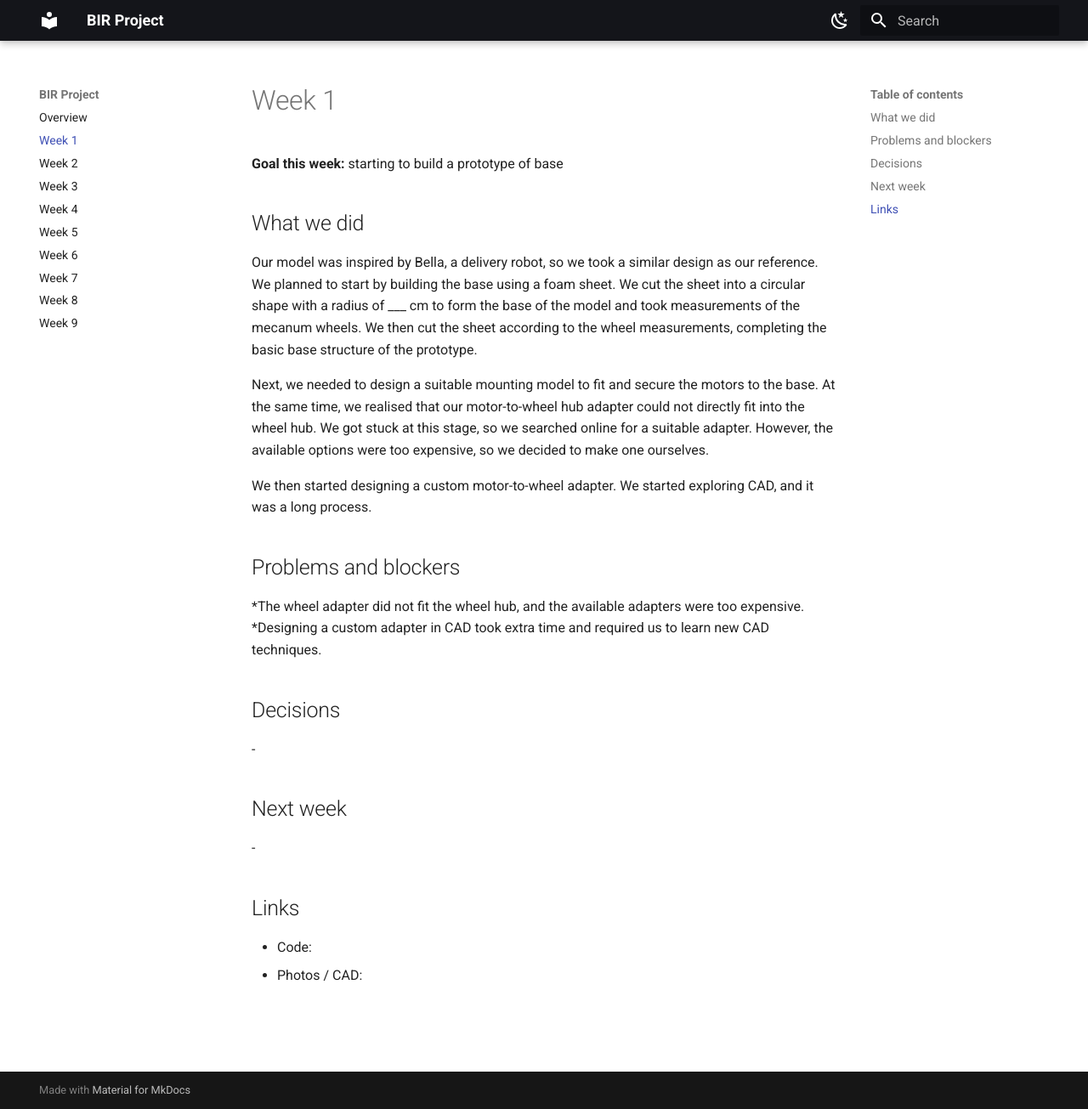
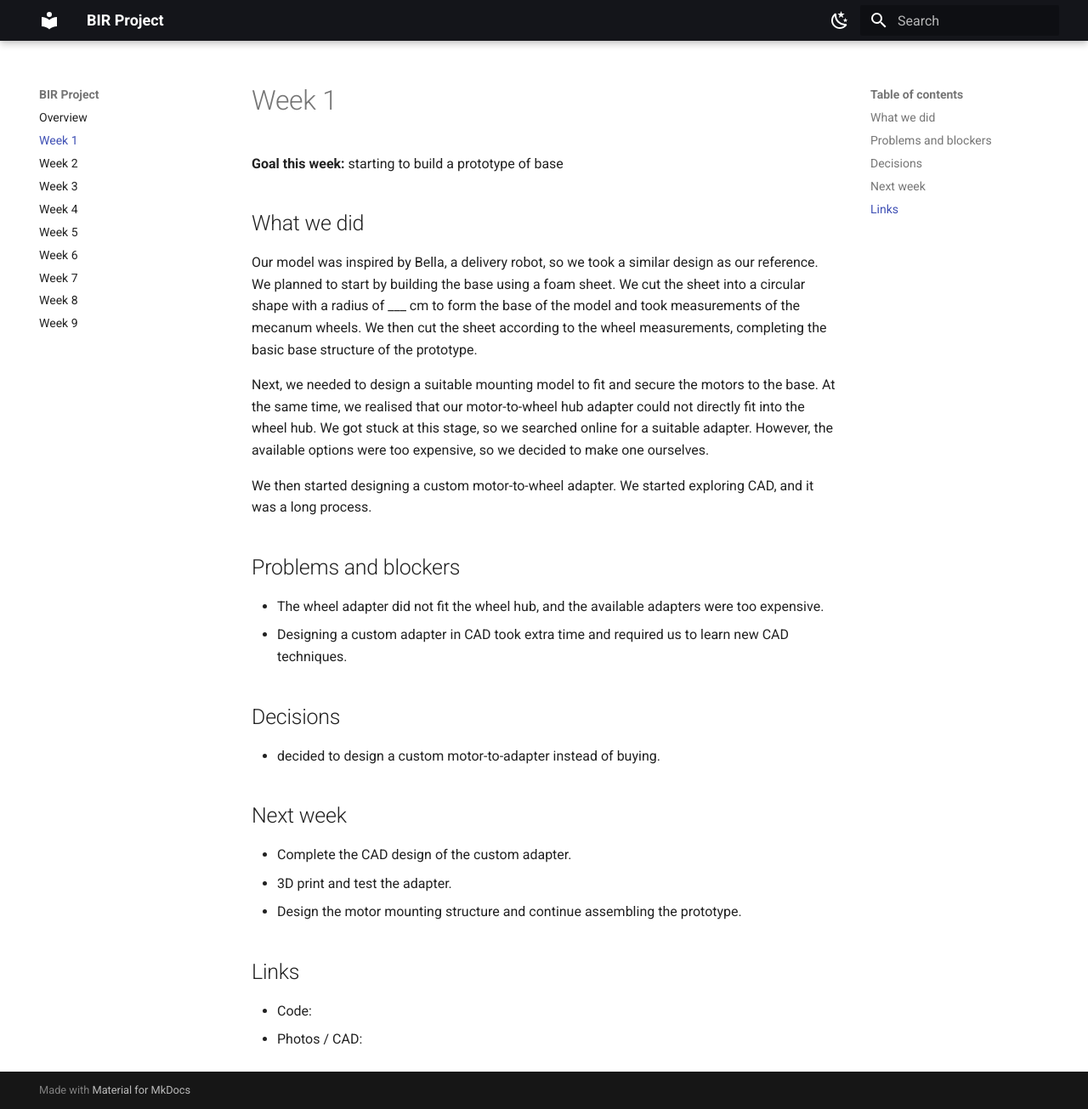
Before and after one commit to BuilderinResidencyTinkerspace/FIORA, an MkDocs documentation site: the page built from docs/week-01.md, in a window 1280 px wide and 1305 px high. Shown: the whole window at 85% size. Built offline with MkDocs 1.6.1 and Material for MkDocs 9.7.7, drawn with Linux system fonts in a browser that asks for light colours.

Commit message:
Revise week-01.md with updated project details
Updated the problems and blockers section for clarity and added decisions and next week tasks.

```diff
--- a/docs/week-01.md
+++ b/docs/week-01.md
@@ -10,16 +10,17 @@ Next, we needed to design a suitable mounting model to fit and secure the motors
 
 We then started designing a custom motor-to-wheel adapter. We started exploring CAD, and it was a long process.
 ## Problems and blockers
-*The wheel adapter did not fit the wheel hub, and the available adapters were too expensive.
-*Designing a custom adapter in CAD took extra time and required us to learn new CAD techniques.
+* The wheel adapter did not fit the wheel hub, and the available adapters were too expensive.
+* Designing a custom adapter in CAD took extra time and required us to learn new CAD techniques.
 
 ## Decisions
 
--
+* decided to design a custom motor-to-adapter instead of buying.
 
 ## Next week
-
--
+* Complete the CAD design of the custom adapter.
+* 3D print and test the adapter.
+* Design the motor mounting structure and continue assembling the prototype.
 
 ## Links
 
```
